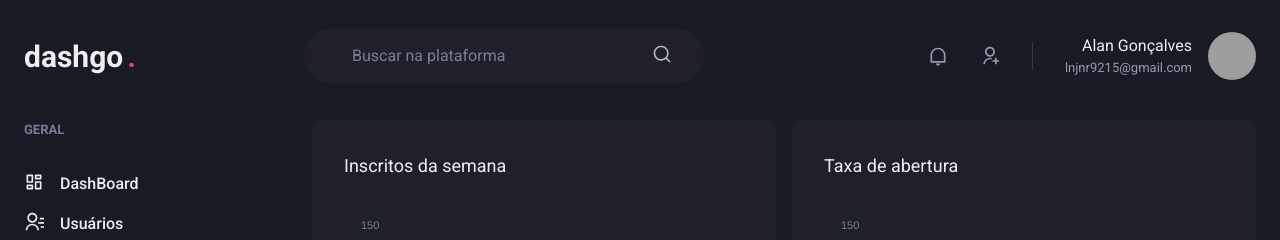
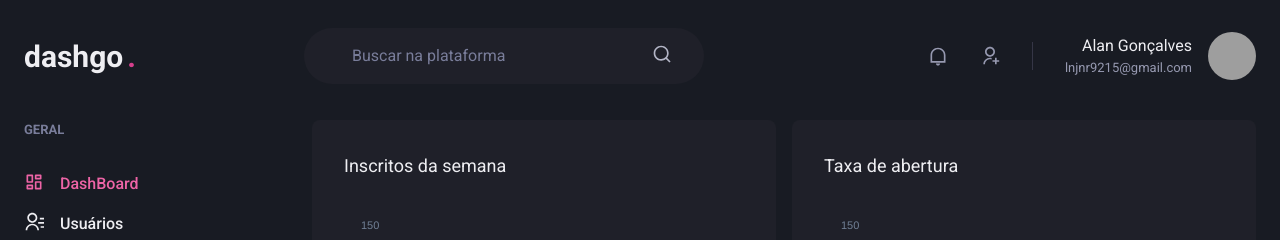
Before and after one commit to lanDev01/dashgo, a Next.js app: page /dashboard in a window 1280 px wide. Shown: the top 240 px of the page. Built offline with nearby package versions, Linux system fonts and the light colour scheme; grey boxes are pictures that could not be loaded.

Commit message:
feat: Signaling active link

```diff
--- /dev/null
+++ b/src/components/AcitveLink.tsx
@@ -0,0 +1,35 @@
+import Link, { LinkProps } from "next/link";
+import { useRouter } from "next/router";
+import { ReactElement, cloneElement } from "react";
+
+interface ActiveLinkProps extends LinkProps {
+  children: ReactElement;
+  shouldMatchExactHref?: boolean;
+}
+
+export function ActiveLink({
+  children,
+  shouldMatchExactHref = false,
+  ...rest
+}: ActiveLinkProps) {
+  const { asPath } = useRouter();
+  let isActive = false;
+
+  if (shouldMatchExactHref && (asPath === rest.href || asPath === rest.as)) {
+    isActive = true;
+  }
+
+  if (
+    !shouldMatchExactHref &&
+    (asPath.startsWith(String(rest.href)) || asPath.startsWith(String(rest.as)))
+  ) {
+    isActive = true
+  }
+  return (
+    <Link {...rest}>
+      {cloneElement(children, {
+        color: isActive ? "pink.400" : "gray.50",
+      })}
+    </Link>
+  );
+}
--- a/src/components/Sidebar/NavLink.tsx
+++ b/src/components/Sidebar/NavLink.tsx
@@ -5,7 +5,7 @@
   LinkProps as ChakraLinkProps,
 } from "@chakra-ui/react";
 import { ElementType } from "react";
-import Link from "next/link";
+import { ActiveLink } from "../AcitveLink";
 
 interface NavLinksProps extends ChakraLinkProps {
   icon: ElementType;
@@ -15,13 +15,13 @@
 
 export function NavLink({ icon, children, href, ...rest }: NavLinksProps) {
   return (
-    <Link href={href} passHref>
+    <ActiveLink href={href} passHref>
       <ChakraLink display="flex" {...rest}>
         <Icon as={icon} fontSize="20" />
         <Text ml="4" fontWeight="medium">
           {children}
         </Text>
       </ChakraLink>
-    </Link>
+    </ActiveLink>
   );
 }
```
